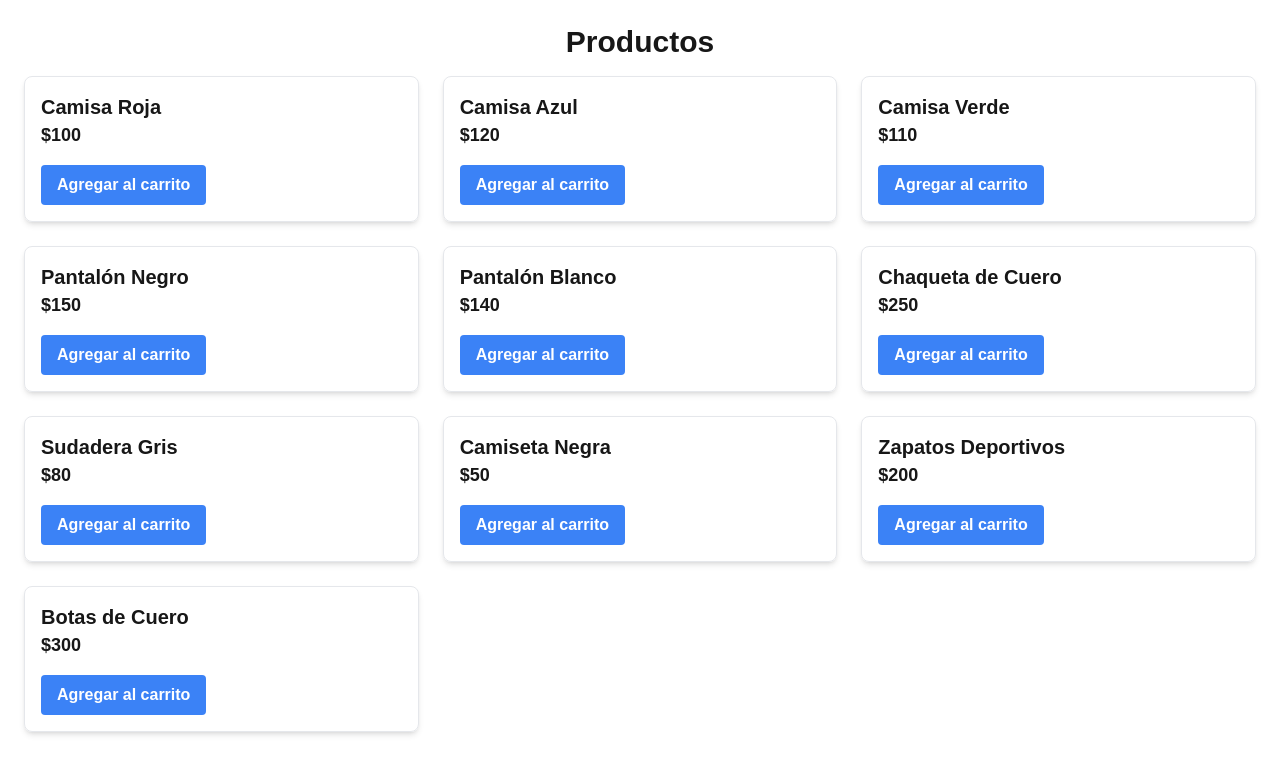
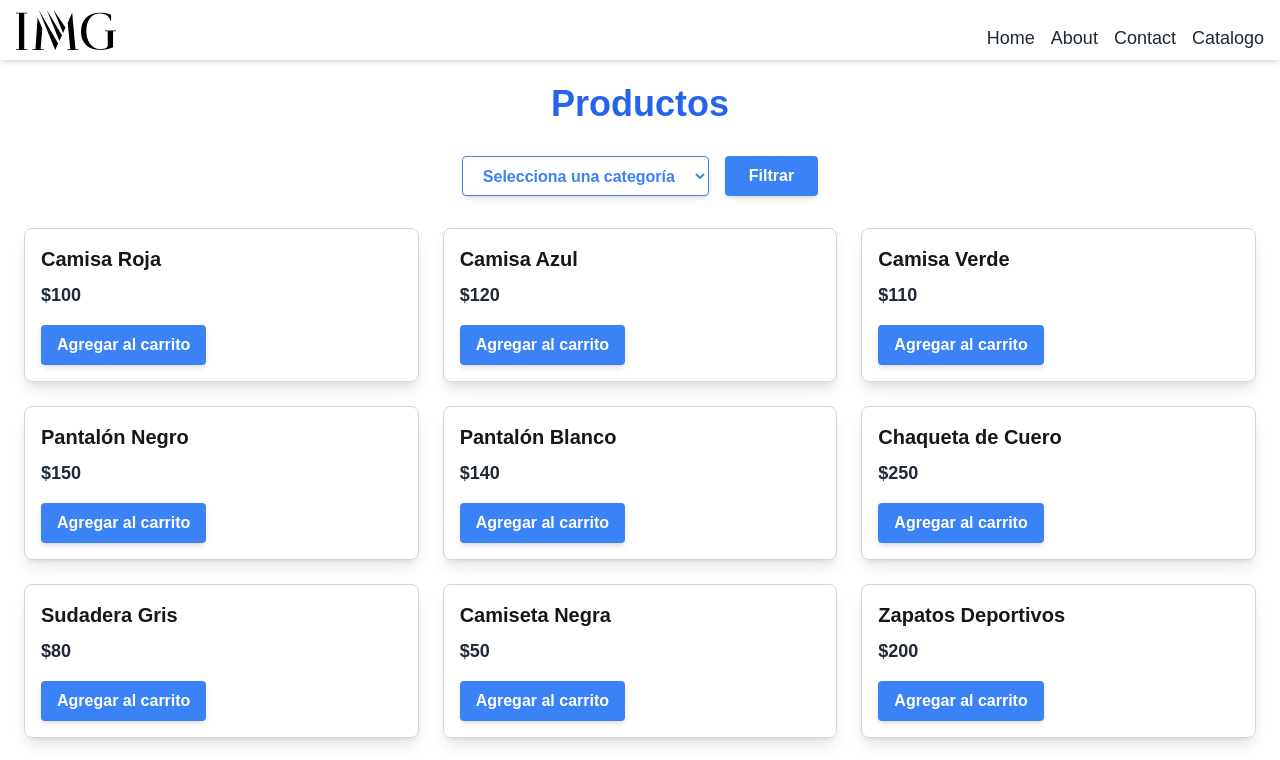
Before and after one commit to crcristian97/next-coder, a Next.js app: page /productos in a window 1280 px wide. Shown: the top 760 px of the page. Built offline with nearby package versions, Linux system fonts and the light colour scheme.

Commit message:
cambios en layouts

```diff
--- /dev/null
+++ b/app/componets/common/button/buttonBack.js
@@ -0,0 +1,18 @@
+"use client"
+import { useRouter } from "next/navigation";
+
+const ButtonBack = () => {
+    const router = useRouter();
+
+    return (
+        <button
+            onClick={() => router.back()}
+            className="mt-4 bg-blue-500 text-white font-bold py-2 px-4 rounded"
+            aria-label="Regresar"
+        >
+            Regresar
+        </button>
+    );
+};
+
+export default ButtonBack;
--- a/app/layout.js
+++ b/app/layout.js
@@ -1,5 +1,7 @@
 import { Geist, Geist_Mono } from "next/font/google";
 import "./globals.css";
+import Navbar from "./componets/layouts/navbar/navbar";
+import Footer from "./componets/layouts/footer/footer";
 
 const geistSans = Geist({
   variable: "--font-geist-sans",
@@ -18,11 +20,13 @@ export const metadata = {
 
 export default function RootLayout({ children }) {
   return (
-    <html lang="en">
+    <html lang="es">
       <body
         className={`${geistSans.variable} ${geistMono.variable} antialiased`}
       >
+        <Navbar />
         {children}
+        <Footer />
       </body>
     </html>
   );
--- a/app/productos/[category]/page.js
+++ b/app/productos/[category]/page.js
@@ -1,18 +1,26 @@
 import { productos } from "../../mock/productos";
+import ButtonBack from "../../componets/common/button/buttonBack";
 
 export const metadata = {
     title: "Ecommerce | Home",
     description: "Ecommerce con los productos de la categoria camisa, pantalon, chaqueta, sudadera, camiseta, zapato, etc.",
     keywords: "Ecommerce, ropa, Zara, moda, tienda, online, shopping, tienda de ropa, camisa, pantalon, chaqueta, sudadera, camiseta, zapato, etc.",
-  };
+};
 
 export default function CategoryPage({ params }) {
     const { category } = params;
     const filteredProducts = productos.filter(producto => producto.category === category);
     return (
-        <div>
-            <h1>{category}</h1>
-            {filteredProducts.map(producto => <div key={producto.id}>{producto.title}</div>)}
+        <div className="p-6 max-w-7xl mx-auto">
+            <h1 className="text-3xl font-bold mb-4 text-center">{category}</h1>
+            <div className="grid grid-cols-1 sm:grid-cols-2 md:grid-cols-3 gap-6">
+                {filteredProducts.map(producto => (
+                    <div key={producto.id} className="border rounded-lg p-4 shadow-md">
+                        <h2 className="text-xl font-semibold">{producto.title}</h2>
+                    </div>
+                ))}
+            </div>
+            <ButtonBack />
         </div>
     );
 }
--- a/app/productos/page.js
+++ b/app/productos/page.js
@@ -18,24 +18,10 @@ export default function Productos() {
 
     return (
         <main className="p-6 max-w-7xl mx-auto">
-            <h1 className="text-3xl font-bold mb-4 text-center">Productos</h1>
-            <div className="grid grid-cols-1 sm:grid-cols-2 md:grid-cols-3 gap-6">
-                {filterProducts.map( ({id = '', title = '', price = 0}) => (
-                    <div key={id} className="border rounded-lg p-4 shadow-md">
-                        <h2 className="text-xl font-semibold">{title}</h2>
-                        <p className="text-lg font-bold">${price}</p>
-                        <button
-                            className="mt-4 bg-blue-500 text-white font-bold py-2 px-4 rounded"
-                            aria-label="Agregar al carrito"
-                        >
-                            Agregar al carrito
-                        </button>
-                    </div>
-                ))}
-            </div>
-            <div className="flex justify-center mt-8">
+            <h1 className="text-4xl font-bold mb-6 text-center text-blue-600">Productos</h1>
+            <div className="flex justify-center mt-8 space-x-4">
                 <select
-                    className="bg-blue-500 text-white font-bold py-2 px-4 rounded"
+                    className="bg-white border border-blue-500 text-blue-500 font-semibold py-2 px-4 rounded shadow-md hover:bg-blue-50 transition duration-200"
                     value={selectedCategory}
                     onChange={(e) => setSelectedCategory(e.target.value)}
                 >
@@ -46,11 +32,25 @@ export default function Productos() {
                 </select>
                 <button
                     onClick={handleFilter}
-                    className="bg-blue-500 text-white font-bold py-2 px-4 rounded"
+                    className="bg-blue-500 text-white font-bold py-2 px-6 rounded shadow-md hover:bg-blue-600 transition duration-200"
                 >
                     Filtrar
                 </button>
             </div>
+            <div className="grid grid-cols-1 sm:grid-cols-2 md:grid-cols-3 gap-6 mt-8">
+                {filterProducts.map(({ id = '', title = '', price = 0 }) => (
+                    <div key={id} className="border border-gray-300 rounded-lg p-4 shadow-lg hover:shadow-xl transition duration-200">
+                        <h2 className="text-xl font-semibold mb-2">{title}</h2>
+                        <p className="text-lg font-bold text-gray-800">${price}</p>
+                        <button
+                            className="mt-4 bg-blue-500 text-white font-bold py-2 px-4 rounded shadow-md hover:bg-blue-600 transition duration-200"
+                            aria-label="Agregar al carrito"
+                        >
+                            Agregar al carrito
+                        </button>
+                    </div>
+                ))}
+            </div>
         </main>
     );
 }
```
